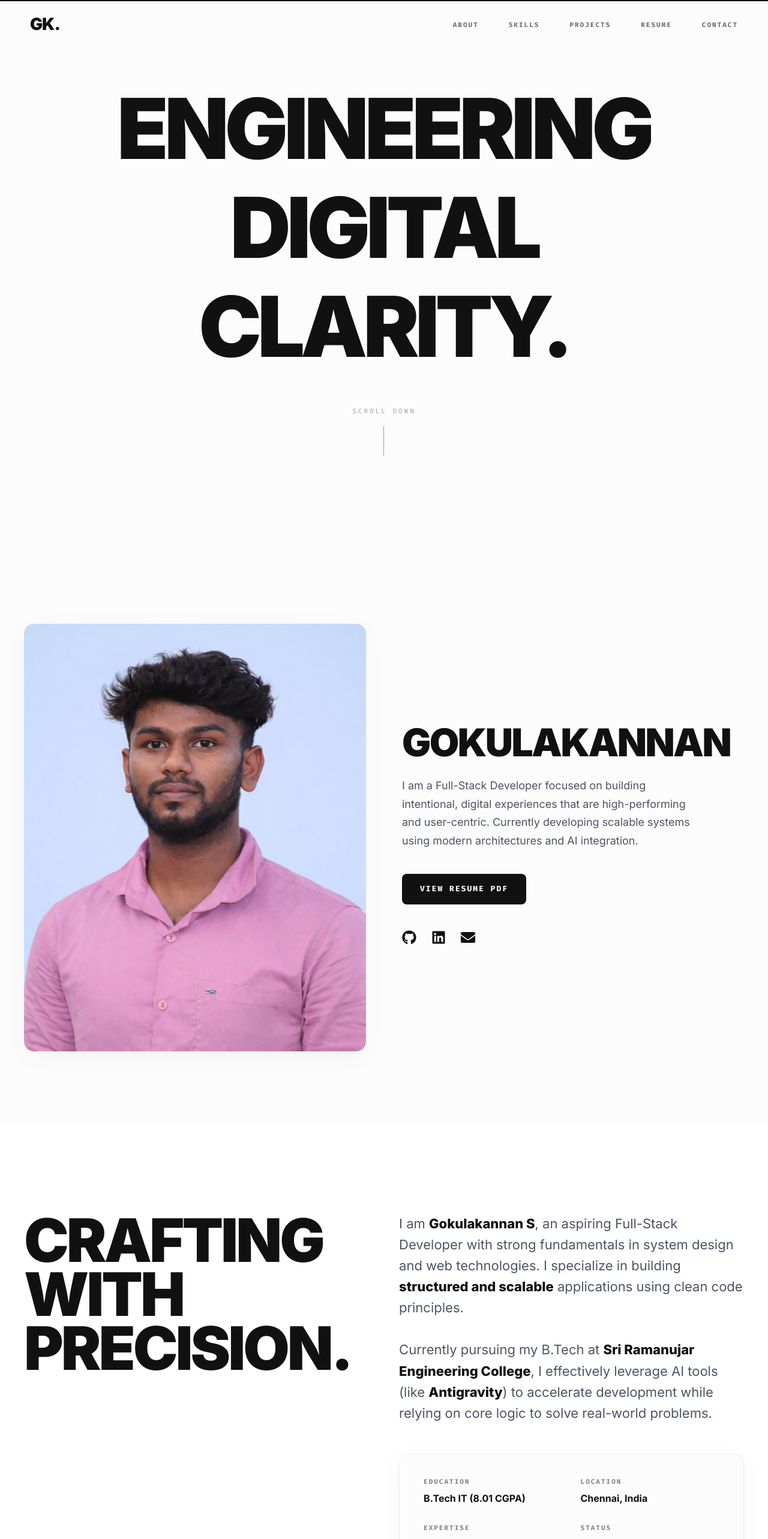
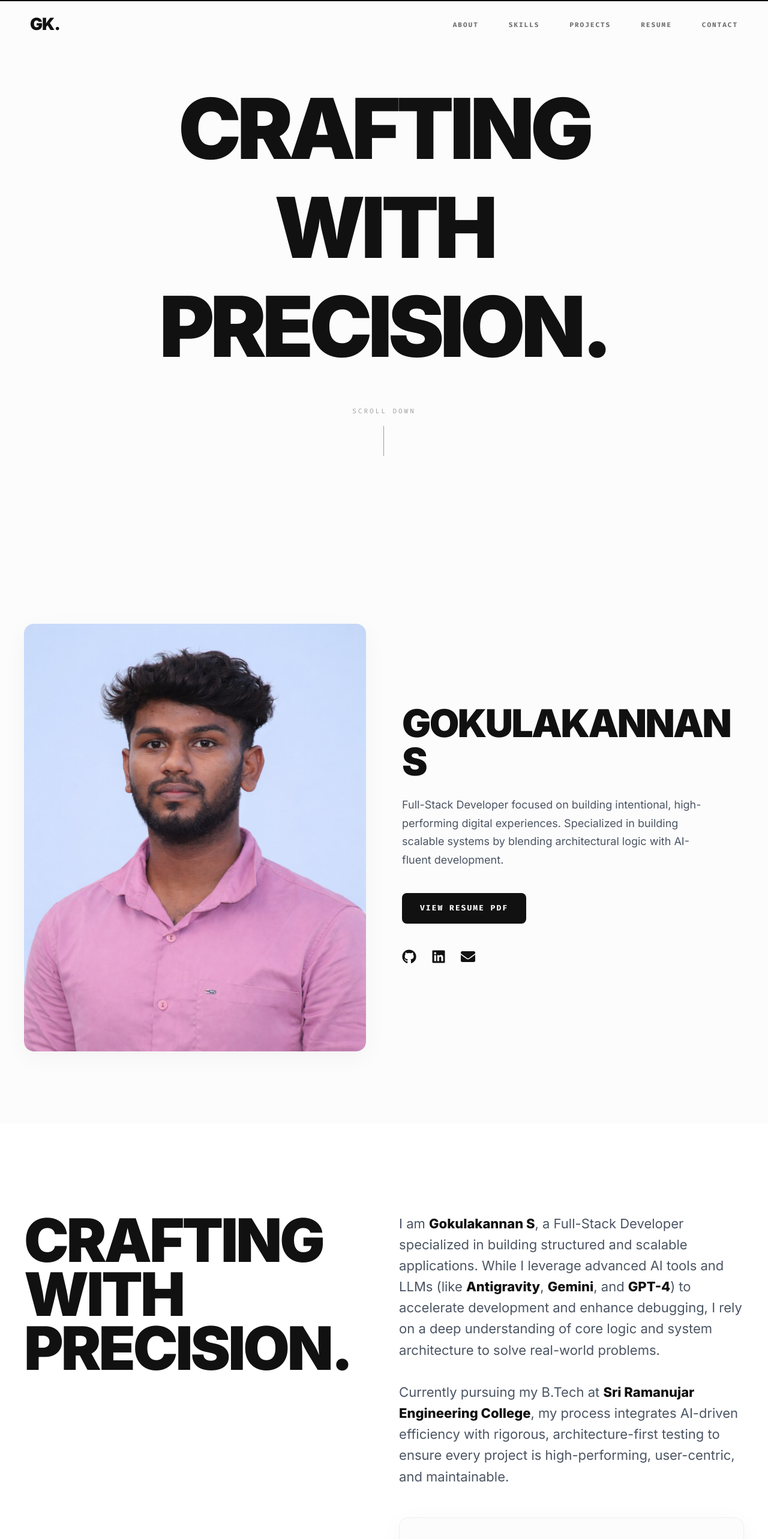
Before and after one commit to gokulakannan69/portfolio, a React (Create React App) app: page / in a window 1280 px wide. Shown: the top 2566 px of the page at 60% size. Built offline with nearby package versions, Linux system fonts and the light colour scheme.

Commit message:
Fix mobile screen misalignment issue

```diff
--- a/package.json
+++ b/package.json
@@ -22,7 +22,7 @@
     "build": "react-scripts build",
     "test": "react-scripts test",
     "eject": "react-scripts eject",
-    "deploy": "npm run build && wrangler pages deploy build"
+    "deploy": "npm run build && npx wrangler pages deploy build --project-name gokulakannan-portfolio"
   },
   "browserslist": {
     "production": [
--- a/src/components/About.js
+++ b/src/components/About.js
@@ -95,15 +95,17 @@ const About = () => {
               viewport={{ once: true }}
             >
               <p>
-                I am <strong>Gokulakannan S</strong>, an aspiring Full-Stack Developer with
-                strong fundamentals in system design and web technologies. I specialize
-                in building <strong>structured and scalable</strong> applications using
-                clean code principles.
+                I am <strong>Gokulakannan S</strong>, a Full-Stack Developer specialized
+                in building structured and scalable applications. While I leverage advanced
+                AI tools and LLMs (like <strong>Antigravity</strong>, <strong>Gemini</strong>,
+                and <strong>GPT-4</strong>) to accelerate development and enhance debugging,
+                I rely on a deep understanding of core logic and system architecture to
+                solve real-world problems.
               </p>
               <p>
                 Currently pursuing my B.Tech at <strong>Sri Ramanujar Engineering College</strong>,
-                I effectively leverage AI tools (like <strong>Antigravity</strong>) to accelerate development
-                while relying on core logic to solve real-world problems.
+                my process integrates AI-driven efficiency with rigorous, architecture-first
+                testing to ensure every project is high-performing, user-centric, and maintainable.
               </p>
             </TextBlock>
 
--- a/src/components/Hero.js
+++ b/src/components/Hero.js
@@ -179,9 +179,9 @@ const Hero = () => {
           initial="initial"
           animate="animate"
         >
-          <TitleMask><motion.h1 variants={itemVars}>ENGINEERING</motion.h1></TitleMask>
-          <TitleMask><motion.h1 variants={itemVars}>DIGITAL</motion.h1></TitleMask>
-          <TitleMask><motion.h1 variants={itemVars}>CLARITY.</motion.h1></TitleMask>
+          <TitleMask><motion.h1 variants={itemVars}>CRAFTING</motion.h1></TitleMask>
+          <TitleMask><motion.h1 variants={itemVars}>WITH</motion.h1></TitleMask>
+          <TitleMask><motion.h1 variants={itemVars}>PRECISION.</motion.h1></TitleMask>
         </SplashText>
 
         <ScrollPrompt
@@ -210,11 +210,11 @@ const Hero = () => {
             transition={{ duration: 1, ease: [0.19, 1, 0.22, 1] }}
             viewport={{ once: true }}
           >
-            <h2>GOKULAKANNAN</h2>
+            <h2>GOKULAKANNAN S</h2>
             <p>
-              I am a Full-Stack Developer focused on building intentional, digital
-              experiences that are high-performing and user-centric. Currently developing
-              scalable systems using modern architectures and AI integration.
+              Full-Stack Developer focused on building intentional, high-performing
+              digital experiences. Specialized in building scalable systems by blending
+              architectural logic with AI-fluent development.
             </p>
             <div>
               <ResumeButton href="/files/resume.pdf" target="_blank" rel="noopener noreferrer">
--- a/src/styles/GlobalStyles.js
+++ b/src/styles/GlobalStyles.js
@@ -12,6 +12,8 @@ const GlobalStyles = createGlobalStyle`
     scroll-behavior: smooth;
     scrollbar-width: thin;
     scrollbar-color: #000 #fff;
+    overflow-x: hidden;
+    max-width: 100vw;
   }
 
   body {
@@ -21,8 +23,16 @@ const GlobalStyles = createGlobalStyle`
     font-size: 16px;
     line-height: 1.6;
     overflow-x: hidden;
+    max-width: 100vw;
     -webkit-font-smoothing: antialiased;
     -moz-osx-font-smoothing: grayscale;
+  }
+
+  #root {
+    overflow-x: hidden;
+    width: 100vw;
+    max-width: 100%;
+    position: relative;
   }
 
   section {
@@ -39,6 +49,9 @@ const GlobalStyles = createGlobalStyle`
     letter-spacing: -0.04em;
     line-height: 1;
     color: ${props => props.theme.text};
+    overflow-wrap: break-word;
+    word-wrap: break-word;
+    hyphens: auto;
   }
 
   p {
```
Also changed, not shown: 1 other file (tests, documents, lock files or other folders).
